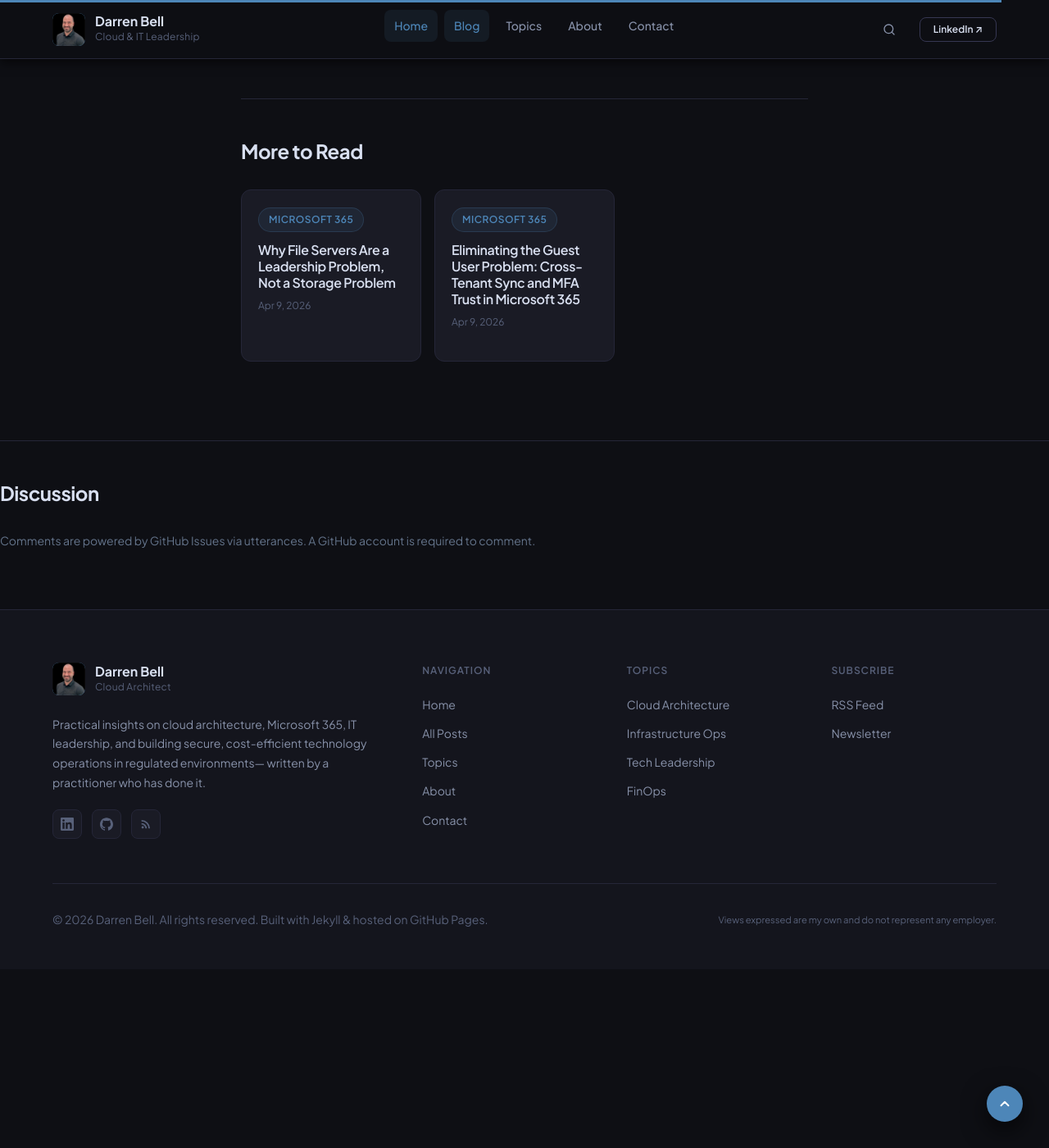
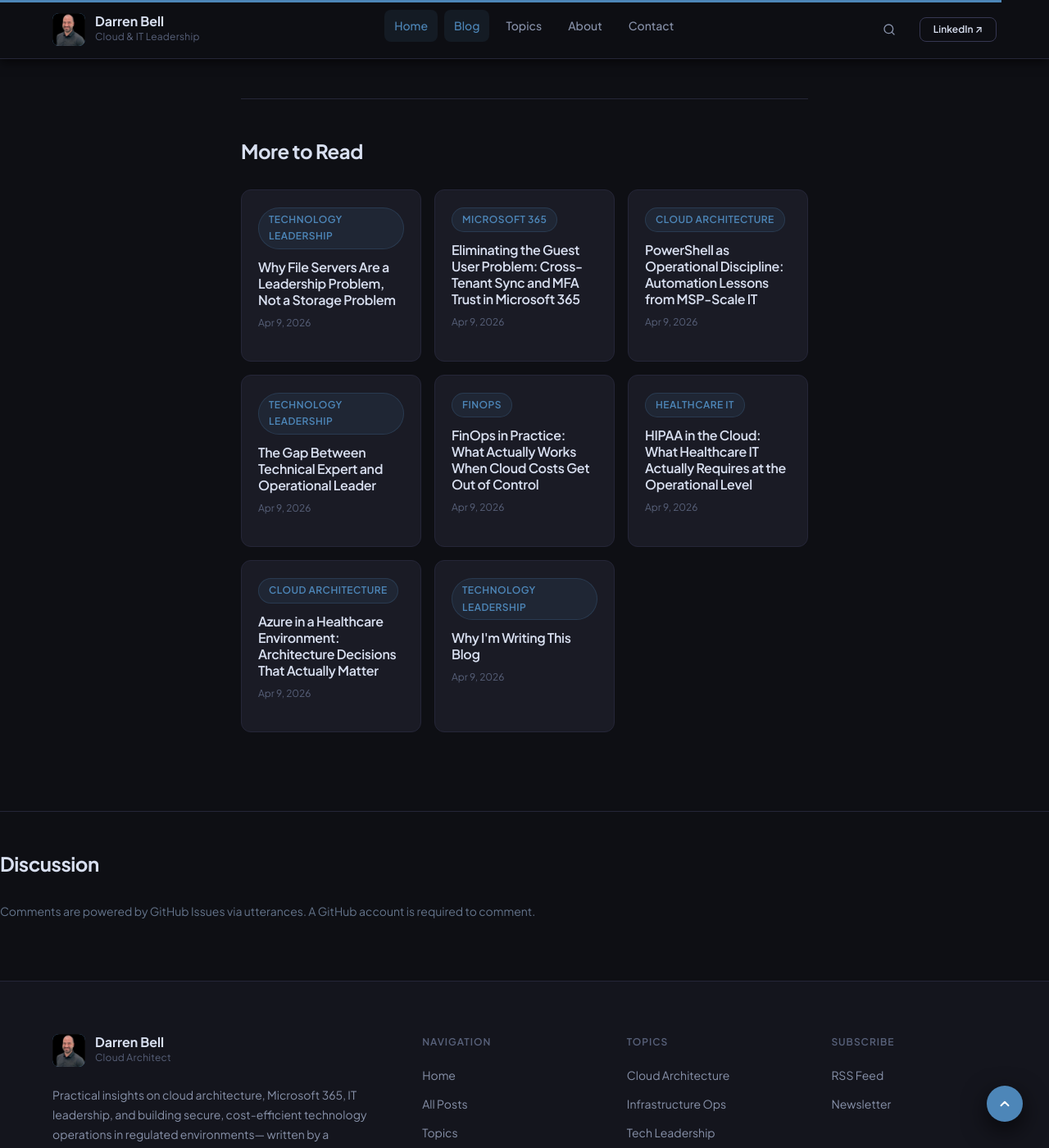
Before and after one commit to darrenbell09/DB_Blog, a Jekyll site: the page built from _posts/2026-04-09-standardizing-msp-client-environments-cipp.md, in a window 1280 px wide and 1400 px high, scrolled down 4948 px. Shown: the whole window at 82% size. Built offline with Jekyll 4.4.1, drawn with Linux system fonts in a browser that asks for light colours; comment, search, counter and statistics services are not loaded; some of the changed text lies outside the part shown.

Commit message:
Recategorize two posts to better matching categories
- CIPP/MSP post: Microsoft 365 → Infrastructure Ops
- File servers/SharePoint post: Microsoft 365 → Technology Leadership

https://claude.ai/code/session_017PKE5vkCB3o9Qj9NWR6azF

```diff
--- a/_posts/2026-04-09-sharepoint-digital-transformation-file-servers.md
+++ b/_posts/2026-04-09-sharepoint-digital-transformation-file-servers.md
@@ -3,7 +3,7 @@ layout: post
 title: "Why File Servers Are a Leadership Problem, Not a Storage Problem"
 subtitle: "SharePoint migrations fail when they're treated as IT projects. They succeed when they're treated as organizational change."
 date: 2026-04-09
-category: Microsoft 365
+category: Technology Leadership
 tags: [SharePoint, Microsoft 365, digital transformation, file servers, migration, knowledge management]
 excerpt: "Every organization knows file servers are a problem. Most treat it as a storage or technology decision. The ones that successfully migrate to SharePoint treat it as a leadership and organizational design decision first."
 ---
--- a/_posts/2026-04-09-standardizing-msp-client-environments-cipp.md
+++ b/_posts/2026-04-09-standardizing-msp-client-environments-cipp.md
@@ -3,7 +3,7 @@ layout: post
 title: "Scaling MSP Operations Without Scaling Headcount: Standardizing Microsoft 365 with CIPP"
 subtitle: "When every client environment is a snowflake, you don't have a business — you have a collection of one-off consulting engagements. Here's how we fixed that."
 date: 2026-04-09
-category: Microsoft 365
+category: Infrastructure Ops
 tags: [MSP, CIPP, Microsoft 365, standardization, automation, operational discipline, multi-tenant]
 excerpt: "Every MSP reaches the same inflection point: the number of client environments outpaces the team's ability to manage them individually. The answer isn't more people — it's operational standardization. Here's how we used CIPP to get there."
 ---
```
